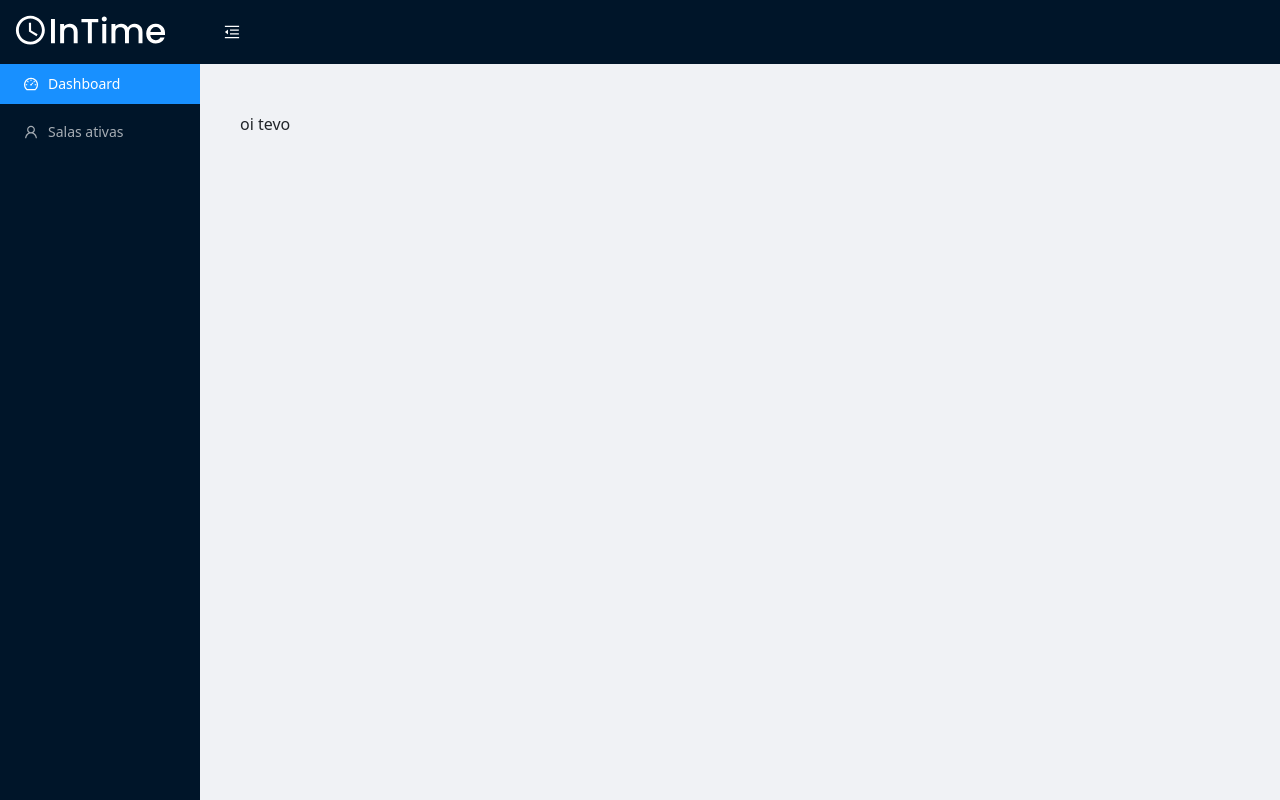
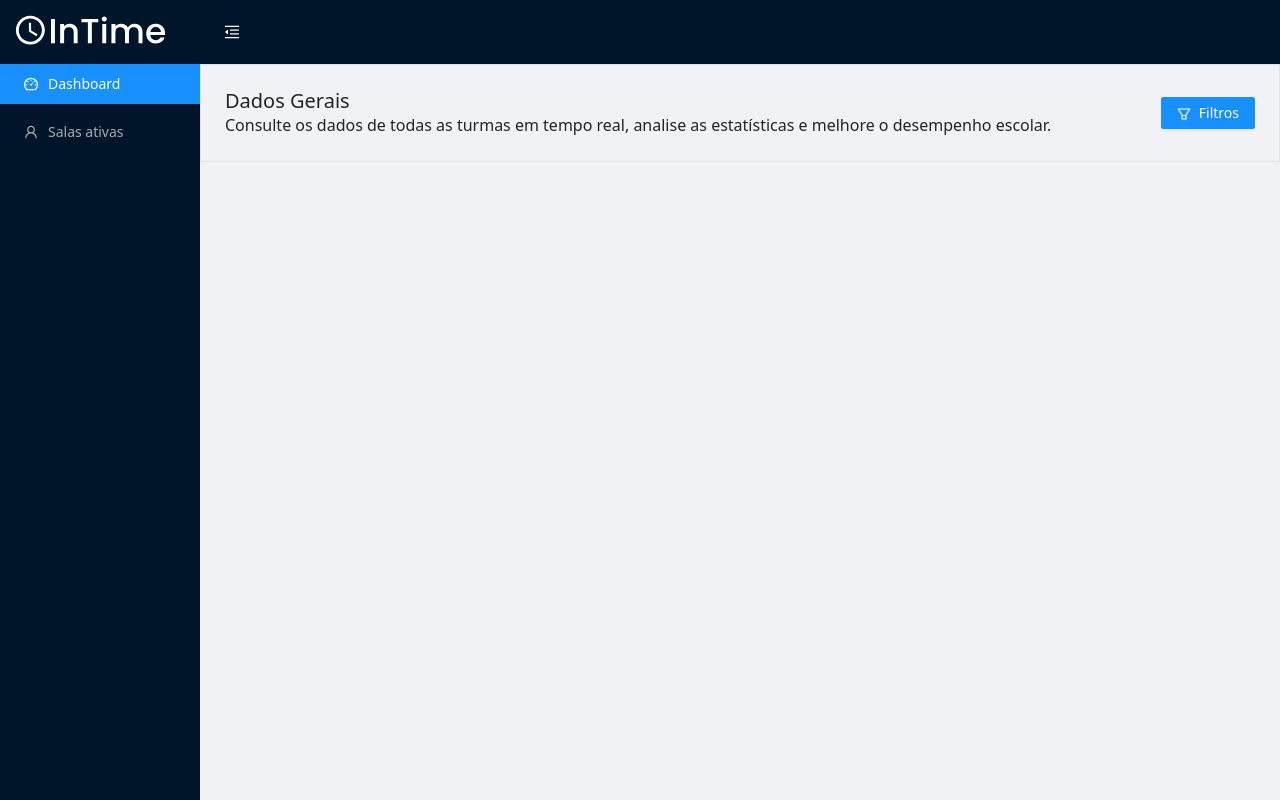
Before and after one commit to Team-InTime/intime-web-app, a React (Create React App) app: page / in a window 1280 px wide. Built offline with nearby package versions, Linux system fonts and the light colour scheme.

Commit message:
Alterações de rotas e componentes

```diff
--- a/public/index.html
+++ b/public/index.html
@@ -2,7 +2,7 @@
 <html lang="en">
   <head>
     <meta charset="utf-8" />
-    <link rel="icon" href="favicon.png" />
+    <link rel="icon" href="favicon.svg" />
     <meta name="viewport" content="width=device-width, initial-scale=1" />
     <meta name="theme-color" content="#000000" />
     <meta
@@ -12,21 +12,11 @@
 
     <link rel = " stylesheet " href = " https://cdn.jsdelivr.net/npm/bootstrap@5.2.0-beta1/dist/css/bootstrap.min.css " integridade = " sha384-0evHe/X+R7YkIZDRvuzKMRqM +OrBnVFBL6DOitfPri4tjfHxaWutUpFmBp4vmVor " crossorigin = " anônimo " />
 
-    <title>React App</title>
+    <title>InTime</title>
 
   </head>
   <body>
     <noscript>You need to enable JavaScript to run this app.</noscript>
     <div id="root"></div>
-    <!--
-      This HTML file is a template.
-      If you open it directly in the browser, you will see an empty page.
-
-      You can add webfonts, meta tags, or analytics to this file.
-      The build step will place the bundled scripts into the <body> tag.
-
-      To begin the development, run `npm start` or `yarn start`.
-      To create a production bundle, use `npm run build` or `yarn build`.
-    -->
   </body>
 </html>
--- a/src/App.tsx
+++ b/src/App.tsx
@@ -1,9 +1,6 @@
 import React from 'react';
-import clock from './assets/logos/clock.svg';
 import './App.css';
-import { DatePicker } from 'antd';
 import 'antd/dist/antd.css';
-import { Button } from 'antd';
 import { AppRoutes } from './routes';
 
 function App() {
--- a/src/components/Header/header.tsx
+++ b/src/components/Header/header.tsx
@@ -1,10 +1,8 @@
 import {
   MenuFoldOutlined,
   MenuUnfoldOutlined,
-  UploadOutlined,
   UserOutlined,
   DashboardOutlined,
-  VideoCameraOutlined,
 } from '@ant-design/icons';
 import { Link } from 'react-router-dom';
 import { Layout, Menu } from 'antd';
@@ -12,18 +10,13 @@ import React, { useState } from 'react';
 import logo from '../../assets/logos/logo.svg';
 import clock from '../../assets/logos/clock.svg';
 
-
-
 const { Header, Sider, Content } = Layout;
 
 type Children = {
   children?: JSX.Element | JSX.Element[],
-  path?: string;
 }
 
-
-
-export const HeaderApp: React.FC<Children> = (props ) => {
+export const HeaderApp: React.FC<Children> = (props) => {
   const [collapsed, setCollapsed] = useState(false);
 
   return (
@@ -45,7 +38,7 @@ export const HeaderApp: React.FC<Children> = (props ) => {
             },
             {
               key: '2',
-              icon: <Link to="/t"><UserOutlined /></Link>,
+              icon: <Link to="/active-room"><UserOutlined /></Link>,
               label: 'Salas ativas',
             },
           ]}
@@ -61,8 +54,8 @@ export const HeaderApp: React.FC<Children> = (props ) => {
         <Content
           className="site-layout-background"
           style={{
-            margin: '24px 16px',
-            padding: 24,
+            margin: '0px',
+            padding: 0,
             height: "auto"
           }}
         >
--- a/src/components/Sidenav/Sidenav.tsx
+++ /dev/null
@@ -1,3 +0,0 @@
-export function Sidenav() {
-  return <p>oi tevo</p>
-}
--- a/src/pages/Dashboard/dashboard.tsx
+++ b/src/pages/Dashboard/dashboard.tsx
@@ -1,3 +1,31 @@
+import { Button } from 'antd';
+import {
+  FilterOutlined
+} from '@ant-design/icons';
+
 export function Dashboard() {
-  return <div>Hey dashboard</div>
+  return (
+    <div>
+      <div className="page-header border" style={{
+            margin: '0px',
+            padding: 24,
+            height: "auto"
+          }}>
+        <div className="d-sm-flex m-b-5 align-items-center justify-content-between">
+          <div className="media align-items-center m-b-5">
+            <div className="media-body m-l-15">
+              <h5 className="mb-0">Dados Gerais</h5>
+              <span className="text-gray font-size-13">Consulte os dados de todas as turmas em tempo real, analise as estatísticas e melhore o desempenho escolar.</span>
+            </div>
+          </div>
+          <div className="m-b-5">
+          <Button type="primary" className="d-flex justify-content-center align-items-center">
+            <FilterOutlined />
+            <span>Filtros</span>
+            </Button>
+          </div>
+        </div>
+      </div>
+    </div>
+  );
 }
--- a/src/routes.tsx
+++ b/src/routes.tsx
@@ -1,6 +1,5 @@
 import { BrowserRouter as Router, Route, Routes } from 'react-router-dom';
 import { HeaderApp } from './components/Header/header';
-import { Sidenav } from './components/Sidenav/Sidenav';
 import { Dashboard } from './pages/Dashboard/dashboard';
 import { ActiveRoom } from './pages/Active-Room/active-room';
 
@@ -9,8 +8,8 @@ export function AppRoutes() {
     <Router>
       <HeaderApp>
         <Routes>
-          <Route path="/" element={<Sidenav/>} />
-          <Route path="/t" element={<ActiveRoom/>} />
+          <Route path="/" element={<Dashboard/>} />
+          <Route path="/active-room" element={<ActiveRoom/>} />
           <Route path="/dashboard" element={<Dashboard/>} />
         </Routes>
       </HeaderApp>
```
